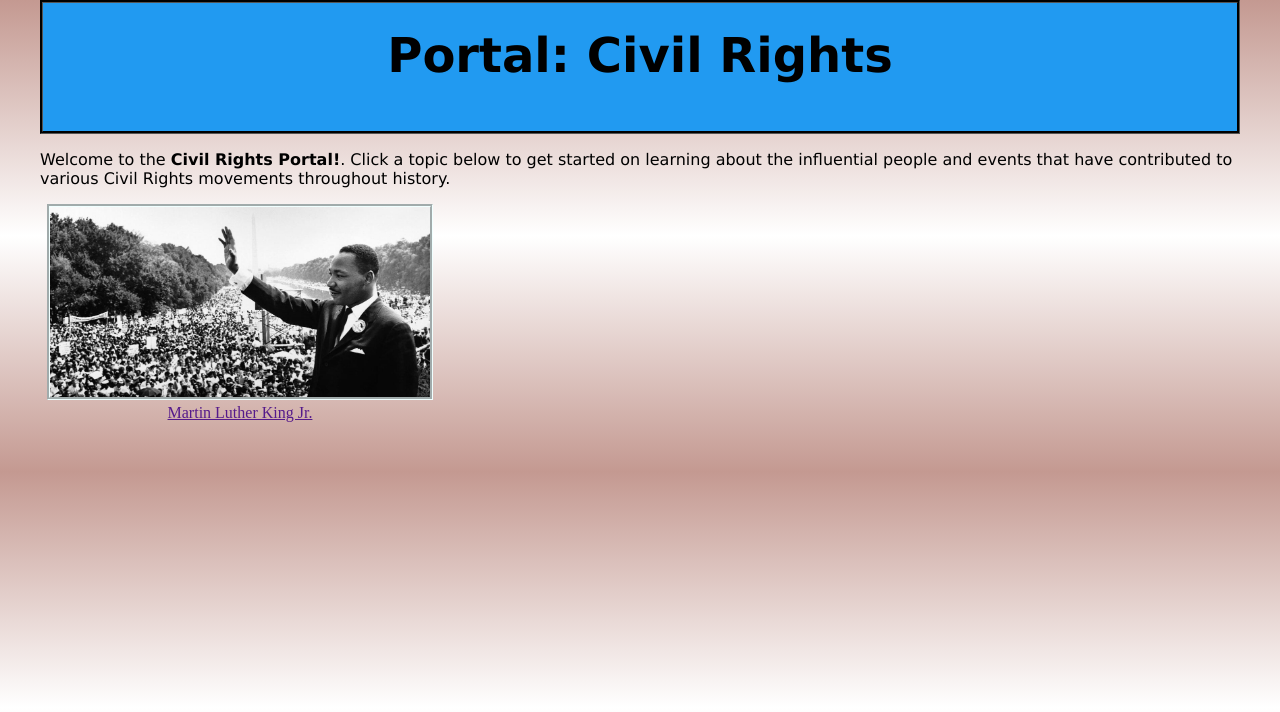
After one commit to sleclercjr/NonviolentPersons, a PHP site: page /Portals/CivilRights/Portal-CivilRights.html in a window 1280 px wide. The commit adds this page. Shown: the top 712 px of the page. Run offline with PHP 8.4, Linux system fonts and the light colour scheme.

Commit message:
#5
Fixed index page files

```diff
--- /dev/null
+++ b/Portals/CivilRights/Portal-CivilRights.html
@@ -0,0 +1,28 @@
+<!doctype html>
+<html>
+
+	<head>
+		<meta charset="utf-8">
+		<title>Portal:Civil Rights</title>
+	</head>
+
+	<body>
+		<div class="hdr-primary">
+			<h1 class="welcome">Portal: Civil Rights</h1>
+		</div>
+		<div class="tree-navigation">
+
+		</div>
+		<p class="introduction">Welcome to the <strong>Civil Rights Portal!</strong>. Click a topic below to get started on learning about the influential
+			people and events that have contributed to various Civil Rights movements throughout history.
+		</p>
+
+		<div class="row">
+ 	 		<div class="column"><a href=""><img class="img-portal" alt="MLK March on Washington" src="../../NonViolence/images/bannerimg.jpg"/><br>Martin Luther King Jr.</a></div>
+		</div>
+		<div class="row">
+		</div>
+
+	</body>
+	<link rel="stylesheet" href="../../mainstyle.css"/>
+</html>
--- a/index.html
+++ b/index.html
@@ -17,10 +17,10 @@
 		<!--Search by topic-->
 		<nav class="main-navigation">
 			<h2 class="nav-header">Search by topic</h2>
-			<a class="main-nav-element" href="/NonviolentPersons/Portals/Sports/PortalSport.html">Sports</a>
-			<a class="main-nav-element" href="/NonviolentPersons/Portals/CivilRights/Portal-CivilRights.html">Civil Rights</a>
+			<a class="main-nav-element" href="/Portals/Sports/PortalSport.html">Sports</a>
+			<a class="main-nav-element" href="/Portals/CivilRights/Portal-CivilRights.html">Civil Rights</a>
 			<a class="main-nav-element" href="">Women's Movements</a>
-			<a class="main-nav-element" href="/NonviolentPersons/Portals/TheArts/Portal-TheArts.html">The Arts</a>
+			<a class="main-nav-element" href="/Portals/TheArts/Portal-TheArts.html">The Arts</a>
 			<a class="main-nav-element" href="">Trial and Mediation</a>
 		</nav>
 		<!--Search by page-->
--- a/mainstyle.css
+++ b/mainstyle.css
@@ -71,6 +71,11 @@ body
 	border-radius: 10px;
 	margin-bottom: .5em;
 }
+.main-nav-element:hover
+{
+	transition: all .7s ease-in-out;
+	transform: scale(1.3);
+}
 .nav-element
 {
 	border-style: solid;
@@ -86,6 +91,11 @@ body
 	text-align: center;
 	text-decoration: none;
 	border-radius: 10px;
+}
+.nav-element:hover
+{
+	transition: all .7s ease-in-out;
+	transform: scale(1.3);
 }
 /*--------------------------------------------------*/
 /*----------------------Universal Style-------------*/
```
Also changed, not shown: Portals/CivilRights/CivilRightsPortalPlaceholder.txt (added), Portals/portal-template.html (renamed from portal.html).
